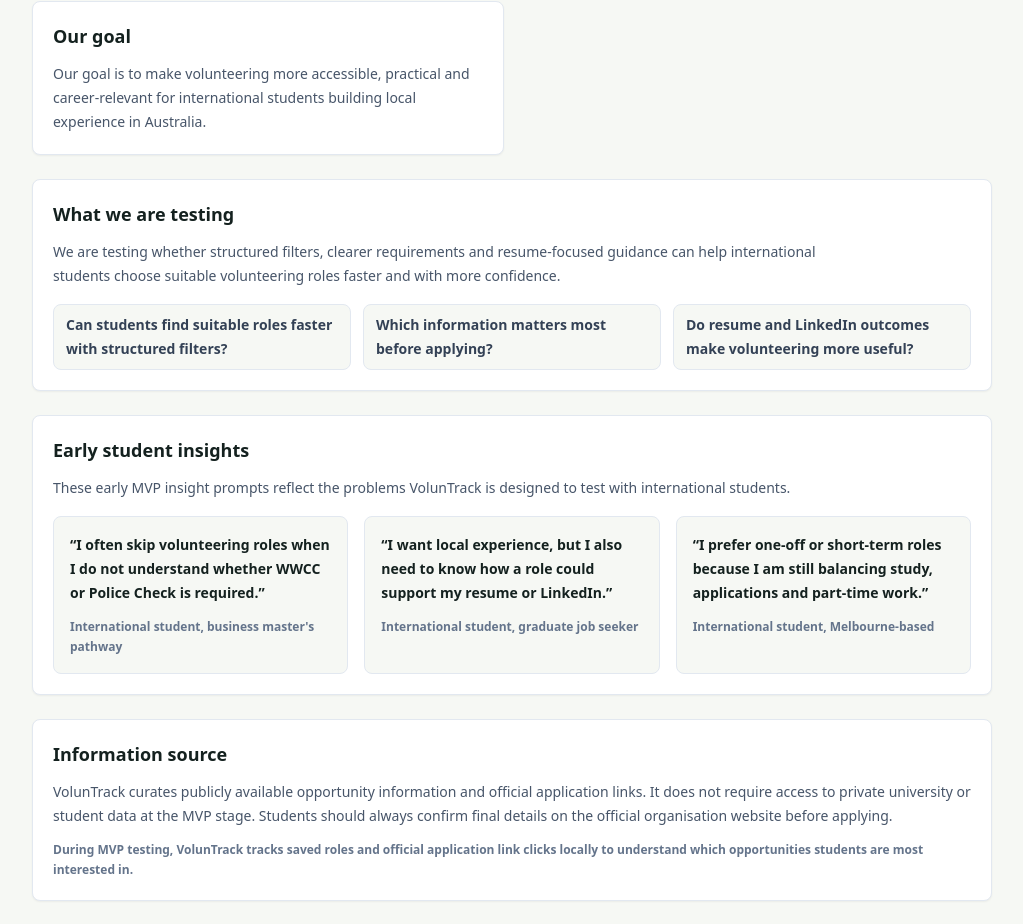
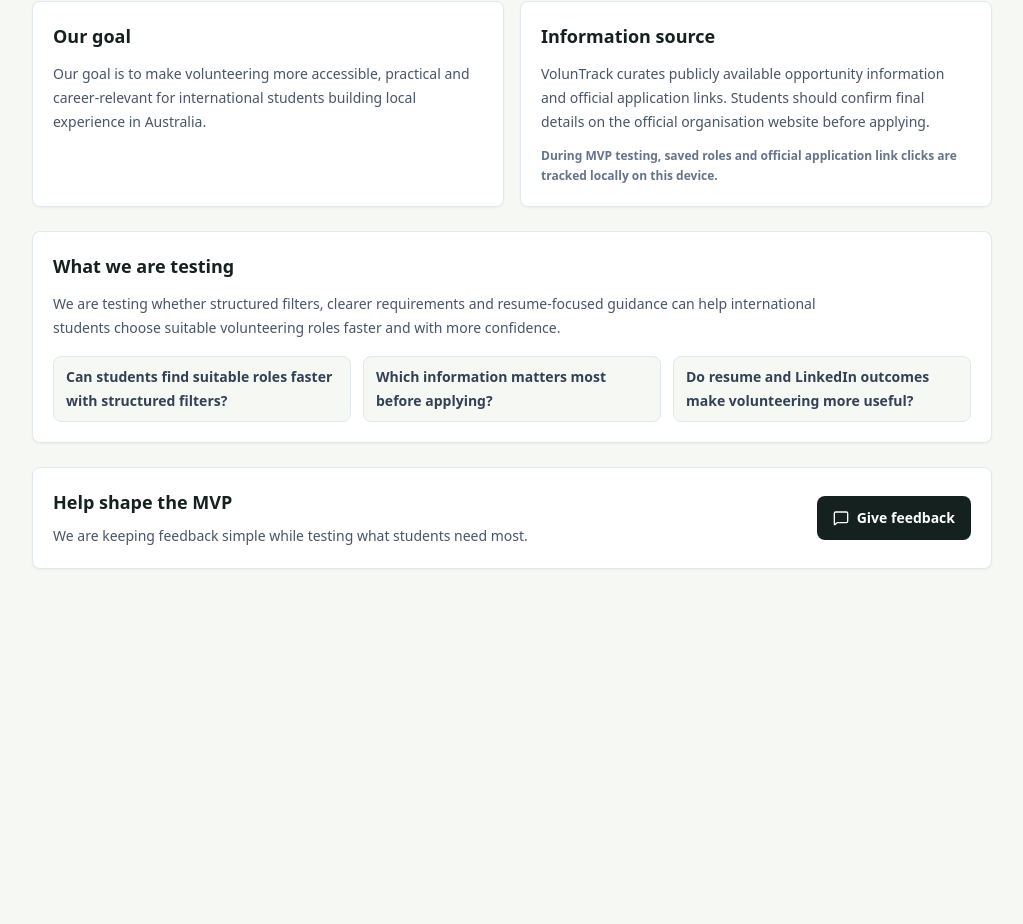
Before and after one commit to yulissa1102/Voluntrack-Melbourne, a Next.js app: page /about in a window 1280 px wide. Shown: the part 552-1476 px from the top of the page, without its empty margins (128-1151 px from the left). After the commit the page ends 1185 px from the top, so only its background shows below. Built offline with nearby package versions, Linux system fonts and the light colour scheme.

Commit message:
Refine homepage insights and about layout

```diff
--- a/src/app/about/page.tsx
+++ b/src/app/about/page.tsx
@@ -17,6 +17,10 @@
   {
     title: "Our goal",
     text: "Our goal is to make volunteering more accessible, practical and career-relevant for international students building local experience in Australia."
+  },
+  {
+    title: "Information source",
+    text: "VolunTrack curates publicly available opportunity information and official application links. Students should confirm final details on the official organisation website before applying."
   }
 ];
 
@@ -24,21 +28,6 @@
   "Can students find suitable roles faster with structured filters?",
   "Which information matters most before applying?",
   "Do resume and LinkedIn outcomes make volunteering more useful?"
-];
-
-const insightCards = [
-  {
-    quote: "I often skip volunteering roles when I do not understand whether WWCC or Police Check is required.",
-    label: "International student, business master's pathway"
-  },
-  {
-    quote: "I want local experience, but I also need to know how a role could support my resume or LinkedIn.",
-    label: "International student, graduate job seeker"
-  },
-  {
-    quote: "I prefer one-off or short-term roles because I am still balancing study, applications and part-time work.",
-    label: "International student, Melbourne-based"
-  }
 ];
 
 export default function AboutPage() {
@@ -56,9 +45,14 @@
 
         <section className="mt-6 grid gap-4 md:grid-cols-2">
           {aboutSections.map((section) => (
-            <article key={section.title} className="rounded-lg border border-slate-200 bg-white p-5 shadow-sm">
+            <article key={section.title} className="flex h-full flex-col rounded-lg border border-slate-200 bg-white p-5 shadow-sm">
               <h2 className="text-lg font-black text-ink">{section.title}</h2>
               <p className="mt-3 text-sm leading-6 text-slate-600">{section.text}</p>
+              {section.title === "Information source" ? (
+                <p className="mt-3 text-xs font-semibold leading-5 text-slate-500">
+                  During MVP testing, saved roles and official application link clicks are tracked locally on this device.
+                </p>
+              ) : null}
             </article>
           ))}
         </section>
@@ -78,37 +72,6 @@
           </ul>
         </section>
 
-        <section className="mt-6">
-          <div className="rounded-lg border border-slate-200 bg-white p-5 shadow-sm">
-            <h2 className="text-lg font-black text-ink">Early student insights</h2>
-            <p className="mt-3 max-w-3xl text-sm leading-6 text-slate-600">
-              These early MVP insight prompts reflect the problems VolunTrack is designed to test with international
-              students.
-            </p>
-            <div className="mt-4 grid gap-4 md:grid-cols-3">
-              {insightCards.map((insight) => (
-                <figure key={insight.quote} className="rounded-lg border border-slate-200 bg-paper p-4">
-                  <blockquote className="text-sm font-semibold leading-6 text-ink">&ldquo;{insight.quote}&rdquo;</blockquote>
-                  <figcaption className="mt-3 text-xs font-bold leading-5 text-slate-500">{insight.label}</figcaption>
-                </figure>
-              ))}
-            </div>
-          </div>
-        </section>
-
-        <section className="mt-6 rounded-lg border border-slate-200 bg-white p-5 text-sm leading-6 text-slate-600 shadow-sm">
-          <h2 className="text-lg font-black text-ink">Information source</h2>
-          <p className="mt-3">
-            VolunTrack curates publicly available opportunity information and official application links. It does not
-            require access to private university or student data at the MVP stage. Students should always confirm final
-            details on the official organisation website before applying.
-          </p>
-          <p className="mt-3 text-xs font-semibold leading-5 text-slate-500">
-            During MVP testing, VolunTrack tracks saved roles and official application link clicks locally to understand
-            which opportunities students are most interested in.
-          </p>
-        </section>
-
         <section className="mt-6 flex flex-col gap-4 rounded-lg border border-slate-200 bg-white p-5 shadow-sm sm:flex-row sm:items-center sm:justify-between">
           <div>
             <h2 className="text-lg font-black text-ink">Help shape the MVP</h2>
--- a/src/app/page.tsx
+++ b/src/app/page.tsx
@@ -4,6 +4,21 @@
 import { HeroStats } from "@/components/HeroStats";
 import { OpportunityExplorer } from "@/components/OpportunityExplorer";
 import { getCategoryCount, getOpenOrUpcomingCount, opportunities } from "@/lib/opportunities";
+
+const insightCards = [
+  {
+    quote: "I often skip volunteering roles when I do not understand whether WWCC or Police Check is required.",
+    label: "International student · Master’s student"
+  },
+  {
+    quote: "I want local experience, but I also need to know how a role could support my resume or LinkedIn.",
+    label: "International student · Graduate job seeker"
+  },
+  {
+    quote: "I prefer one-off or short-term roles because I am still balancing study, applications and part-time work.",
+    label: "International student · Melbourne-based"
+  }
+];
 
 export default function HomePage() {
   return (
@@ -74,7 +89,7 @@
               <FeatureCard
                 icon={Tags}
                 title="Career relevance tags"
-                copy="Compare roles linked to business, events, sustainability, education and social impact."
+                copy="Compare roles linked to business, sustainability, education and social impact."
               />
               <FeatureCard
                 icon={BriefcaseBusiness}
@@ -106,6 +121,30 @@
                 </li>
               ))}
             </ul>
+          </div>
+        </div>
+      </section>
+
+      <section className="bg-paper pb-12">
+        <div className="mx-auto max-w-7xl px-4 sm:px-6 lg:px-8">
+          <div className="rounded-lg border border-slate-200 bg-white p-5 shadow-sm">
+            <h2 className="text-lg font-black text-ink">Early student insights</h2>
+            <p className="mt-3 max-w-3xl text-sm leading-6 text-slate-600">
+              These early MVP insight prompts reflect the problems VolunTrack is designed to test with international
+              students.
+            </p>
+            <div className="mt-4 grid gap-4 md:grid-cols-3">
+              {insightCards.map((insight) => (
+                <figure key={insight.quote} className="flex h-full flex-col rounded-lg border border-slate-200 bg-paper p-4">
+                  <blockquote className="flex-1 text-sm font-semibold leading-6 text-ink">
+                    &ldquo;{insight.quote}&rdquo;
+                  </blockquote>
+                  <figcaption className="mt-3 text-xs font-bold leading-5 text-slate-500 md:whitespace-nowrap">
+                    {insight.label}
+                  </figcaption>
+                </figure>
+              ))}
+            </div>
           </div>
         </div>
       </section>
--- a/src/components/OpportunityExplorer.tsx
+++ b/src/components/OpportunityExplorer.tsx
@@ -173,7 +173,7 @@
             Filters
           </div>
 
-          <div className="mt-4 grid gap-3 lg:grid-cols-[1.4fr_0.8fr_0.8fr]">
+          <div className="mt-4 grid gap-3 lg:grid-cols-[minmax(280px,1.2fr)_minmax(220px,1fr)_minmax(220px,1fr)] lg:items-end">
             <label className="relative block">
               <span className="mb-1.5 block text-xs font-bold uppercase text-slate-500">Search</span>
               <Search className="pointer-events-none absolute left-3 top-9 h-4 w-4 text-slate-400" aria-hidden="true" />
```
